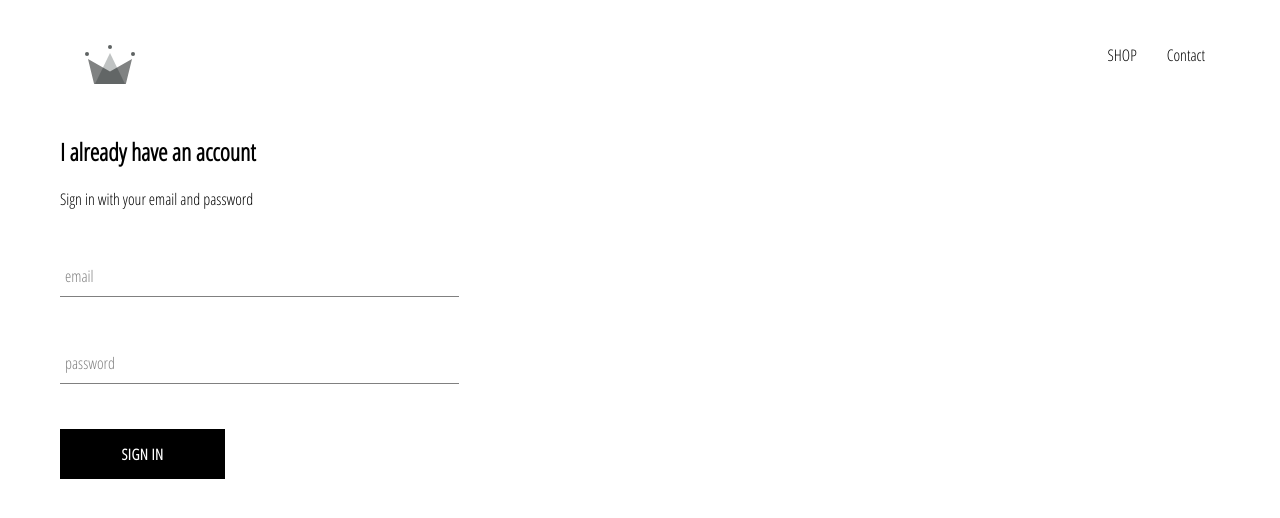
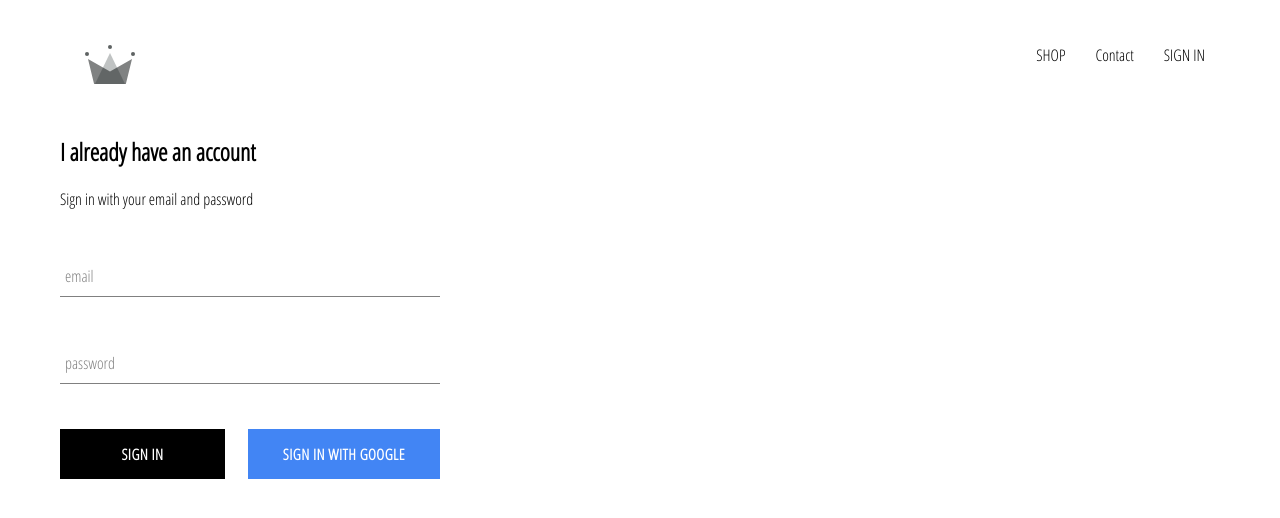
Before and after one commit to nosoul05/E-commerce, a React (Create React App) app: page /E-commerce/signin in a window 1280 px wide. Shown: the top 518 px of the page. Built offline with nearby package versions, Linux system fonts and the light colour scheme; no server answers.

Commit message:
Integrated firebase into application and created sign in page with sign in compoonent and sign in with google

```diff
--- a/package.json
+++ b/package.json
@@ -7,6 +7,7 @@
     "@testing-library/jest-dom": "^5.14.1",
     "@testing-library/react": "^11.2.7",
     "@testing-library/user-event": "^12.8.3",
+    "firebase": "^9.1.1",
     "react": "^17.0.2",
     "react-dom": "^17.0.2",
     "react-router-dom": "^5.3.0",
--- a/src/App.css
+++ b/src/App.css
@@ -7,3 +7,6 @@
     text-decoration: none;
     color:black;
 }
+* {
+    box-sizing: border-box;
+}
--- a/src/App.js
+++ b/src/App.js
@@ -8,6 +8,7 @@
 import ShopPage from './pages/shop/shop.compontent';
 import Header from './components/header/header.compontent';
 import SignInAndSignUpPage from './pages/sign-in-and-sign-up/sign-in-and-sign-up.compontent';
+import { auth } from './firebase/firebase.utils';
 
 
 // const HatsPage = () => (
@@ -36,10 +37,33 @@
 //   );
 // };
 
-function App() {
+class App extends React.Component {
+  constructor() {
+    super();
+
+    this.state= {
+      currentUser: null
+    };
+  }
+
+ // unsubscribeFromAuth = null;
+
+  componentDidMount(){
+  this.unsubscribeFromAuth =  auth.onAuthStateChanged( user => {
+      this.setState({ currentUser: user });
+
+      console.log(user);
+    });
+  }
+
+  componentWillUnmount(){
+    this.unsubscribeFromAuth();
+  }
+
+render(){
   return (
     <div>
-    <Header/>
+      <Header currentUser={ this.state.currentUser } />
       <Switch>
         <Route exact path='/E-commerce' component={HomePage} />
         <Route path='/E-commerce/shop' component={ShopPage} />
@@ -50,6 +74,13 @@
       </Switch>
     </div>
     );
+
 }
 
+}
+
+
+
+
+
 export default App;
--- a/src/components/custom-button/custom-button.compontent.jsx
+++ b/src/components/custom-button/custom-button.compontent.jsx
@@ -2,8 +2,8 @@
 
 import './custom-button.styles.scss';
 
-const CustomButton = ({ children, ...otherProps }) => (
-    <button className='custom-button'{...otherProps}>
+const CustomButton = ({ children, isGoogleSignIn, ...otherProps }) => (
+    <button className={` ${isGoogleSignIn ? 'google-sign-in' : ''} custom-button`} {...otherProps}>
             {children}
     </button>
 
--- a/src/components/custom-button/custom-button.styles.scss
+++ b/src/components/custom-button/custom-button.styles.scss
@@ -19,4 +19,14 @@
       color: black;
       border: 1px solid black;
     }
+
+    &.google-sign-in{
+      background-color:#4285f4;
+      color:white;
+
+      &:hover{
+        background:#357ae8;
+        border:none;
+      }
+    }
   }
--- a/src/components/header/header.compontent.jsx
+++ b/src/components/header/header.compontent.jsx
@@ -2,10 +2,12 @@
 import {Link} from 'react-router-dom';
 
 import { ReactComponent as Logo } from '../../assets/crown.svg';
+import { auth } from '../../firebase/firebase.utils';
+
 
 import './header.styles.scss';
 
-const Header = () => (
+const Header = ({ currentUser }) => (
     <div className='header'>
         <Link className='logo-container' to="/">
           <Logo className='logo'/>
@@ -17,6 +19,13 @@
             <Link className='option' to='E-commerce/shop'>
                 Contact
             </Link>
+            {
+                currentUser ?
+                <div className='option' onClick={() => auth.signOut()}>SIGN OUT</div>
+                :
+                <Link className='option' to='/E-commerce/signin'>SIGN IN</Link>
+
+            }
         </div>
     </div>
 
--- a/src/components/header/header.styles.scss
+++ b/src/components/header/header.styles.scss
@@ -20,6 +20,7 @@
 
       .option {
         padding: 10px 15px;
+        cursor:pointer;
       }
     }
   }
--- a/src/components/sign-in/sign-in.compontent.jsx
+++ b/src/components/sign-in/sign-in.compontent.jsx
@@ -1,6 +1,8 @@
 import React from 'react';
 import FormInput from '../form-input/form-input.component';
 import CustomButton from '../custom-button/custom-button.compontent';
+import { signInWithGoogle } from '../../firebase/firebase.utils';
+
 
 import './sign-in.styles.scss';
 
@@ -52,7 +54,10 @@
                     label="password"
                     required
                     />
-                 <CustomButton type='submit'> Sign In </CustomButton>
+                <div className='buttons'>
+                    <CustomButton type='submit'> Sign In </CustomButton>
+                    <CustomButton onClick={signInWithGoogle} isGoogleSignIn> Sign In with Google </CustomButton>
+                </div>
                 </form>
             </div>
         )
--- a/src/components/sign-in/sign-in.styles.scss
+++ b/src/components/sign-in/sign-in.styles.scss
@@ -1,5 +1,5 @@
 .sign-in {
-    width:30vw;
+    width:380px;
     display:flex;
     flex-direction: column;
 
@@ -7,4 +7,8 @@
     .title {
         margin: 10px 0;
     }
+    .buttons{
+        display:flex;
+        justify-content: space-between;
+    }
 }
--- /dev/null
+++ b/src/firebase/firebase.utils.js
@@ -0,0 +1,26 @@
+import firebase from 'firebase/compat/app';
+import 'firebase/compat/firestore';
+import 'firebase/compat/auth';
+
+
+const config =  {
+    apiKey: "AIzaSyBiDH4k4Rrs11jIeIwKD14L3cdVJ7-eC4o",
+    authDomain: "crwn-db-78369.firebaseapp.com",
+    projectId: "crwn-db-78369",
+    storageBucket: "crwn-db-78369.appspot.com",
+    messagingSenderId: "738185288224",
+    appId: "1:738185288224:web:3e42c28524cdc3ad057a45",
+    measurementId: "G-Q76SN9635V"
+  };
+
+  firebase.initializeApp(config);
+
+
+export const auth = firebase.auth();
+export const firestore = firebase.firestore();
+
+const provider = new firebase.auth.GoogleAuthProvider();
+provider.setCustomParameters({ prompt: 'select_account' });
+export const signInWithGoogle = () => auth.signInWithPopup(provider);
+
+export default firebase;
```
Also changed, not shown: 1 other file (tests, documents, lock files or other folders). Lines whose indentation alone changed are shown as unchanged.
